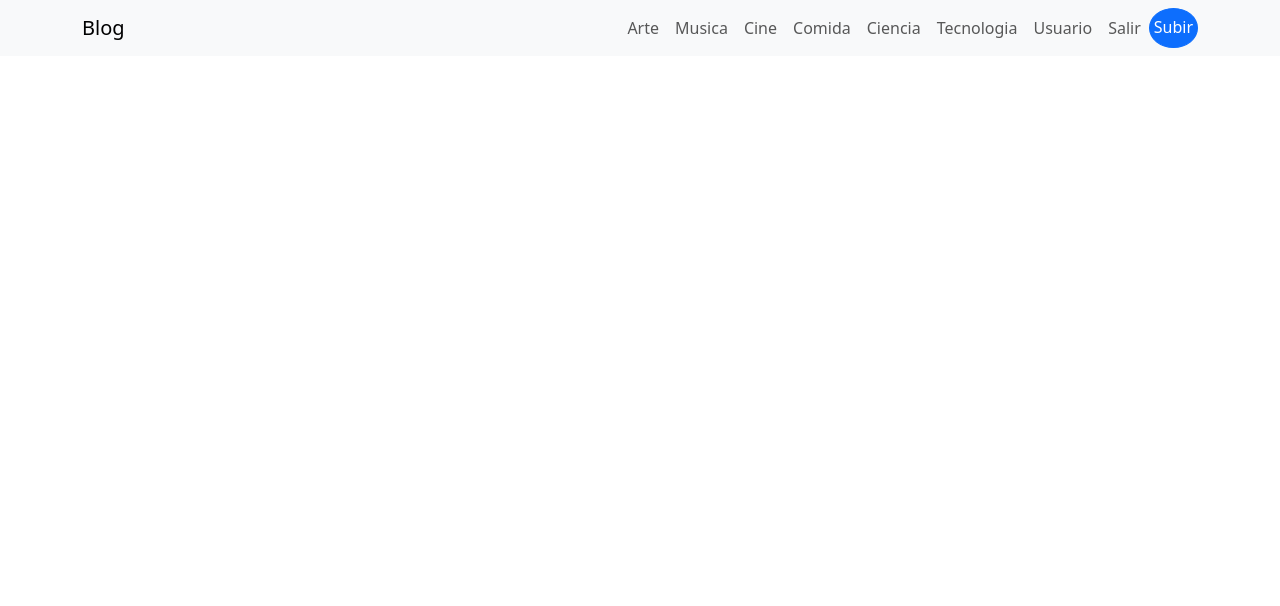
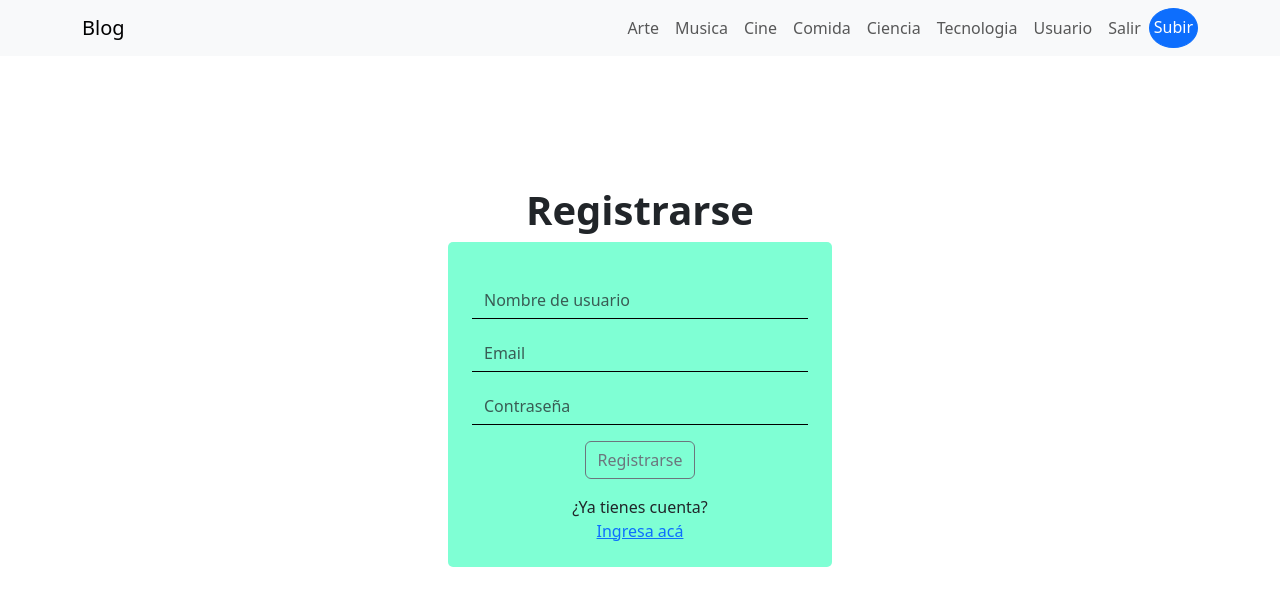
Before and after one commit to nicofara27/blog-front, a React (Create React App) app: page /registro in a window 1280 px wide. Shown: the top 606 px of the page. Built offline with nearby package versions, Linux system fonts and the light colour scheme.

Commit message:
Rutas para las paginas de inicio de sesion y registro agregadas

```diff
--- a/src/App.js
+++ b/src/App.js
@@ -3,6 +3,8 @@ import "./App.css";
 import Menu from "./components/common/Menu";
 import PagPrincipal from "./components/views/PagPrincipal";
 import PagArticulo from "./components/views/PagArticulo";
+import PagIngreso from "./components/views/PagIngreso";
+import PagRegistro from "./components/views/PagRegistro";
 
 function App() {
   return (
@@ -10,6 +12,8 @@ function App() {
       <Menu />
       <Routes>
         <Route exact path="/" element={<PagPrincipal/>}></Route>
+        <Route exact path="/ingreso" element={<PagIngreso/>}></Route>
+        <Route exact path="/registro" element={<PagRegistro/>}></Route>
         <Route exact path="/articulo/:id" element={<PagArticulo/>}></Route>
       </Routes>
     </BrowserRouter>
```
